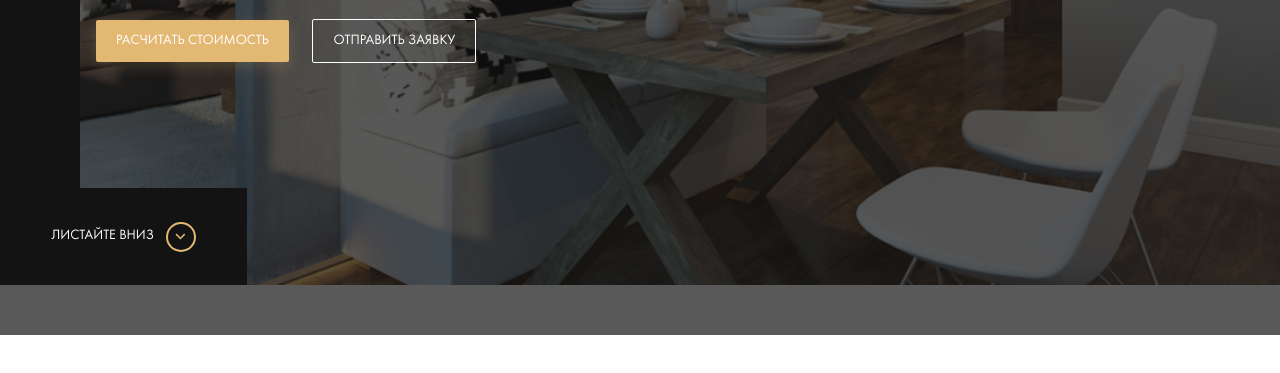
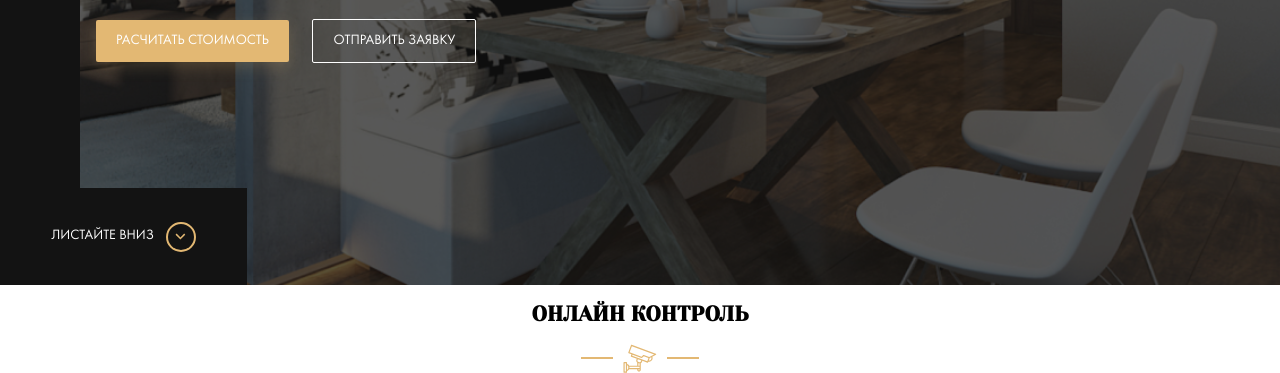
Before and after one commit to ildar1969/fatakhov, a website: page index.html in a window 1280 px wide. Shown: the part 515-888 px from the top of the page. Before the commit the page ends 850 px from the top, so only its background shows below. Drawn offline with Linux system fonts and the light colour scheme; files whose address does not match are found by name.

Commit message:
feat: add control section dz17

```diff
--- a/index.html
+++ b/index.html
@@ -48,6 +48,16 @@
             </div>
             <a href="#" class="hero__scroll-down">Листайте вниз</a>
          </section>
+          <section class="section control">
+             <div class="container">
+                <div class="section-title">
+                   <h2 class="section-title__heading">Онлайн контроль</h2>
+                   <div class="section-title__image">
+                      <img src="img/camera.svg" alt="camera">
+                   </div>
+                </div>
+             </div>
+          </section>
       </main>
    </body>
 </html>
--- /dev/null
+++ b/sass/_settings.sass
@@ -0,0 +1,21 @@
+*, *:before, *:after
+  box-sizing: border-box
+
+body
+    font-family: 'Futura Book', sans-serif
+    font-size: 14px
+.section
+  &-title
+    text-align: center
+    text-transform: uppercase
+    font-family: 'Yeseva One', cursive
+    &__image
+      display: flex
+      justify-content: center
+      align-items: center
+      &::before, &::after
+        content: ''
+        width: 32px
+        height: 2px
+        background-color: $primary
+        margin: 0 10px
--- a/sass/style.sass
+++ b/sass/style.sass
@@ -3,12 +3,7 @@
 @import 'variables'
 @import 'interface'
 @import 'grid'
+@import 'settings'
 @import 'templates/header'
 @import 'templates/hero'
-
-*, *:before, *:after
-  box-sizing: border-box
-
-body
-    font-family: 'Futura Book', sans-serif
-    font-size: 14px
+@import 'templates/control'
--- a/sass/templates/_hero.sass
+++ b/sass/templates/_hero.sass
@@ -10,6 +10,8 @@
   &::before
     content: ''
     position: absolute
+    top: 0
+    left: 0
     width: 100%
     height: 100%
     background-color: rgba($dark, 0.7)
```
Also changed, not shown: css/style.css, img/camera.svg (added), sass/templates/_control.sass (added).
